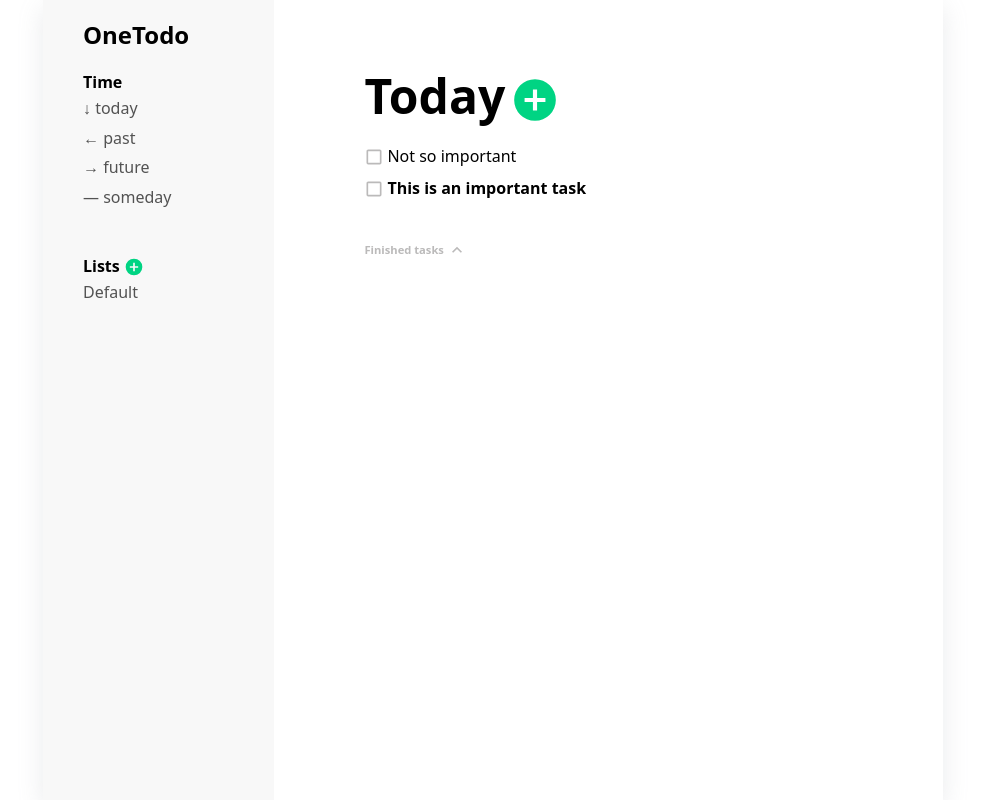
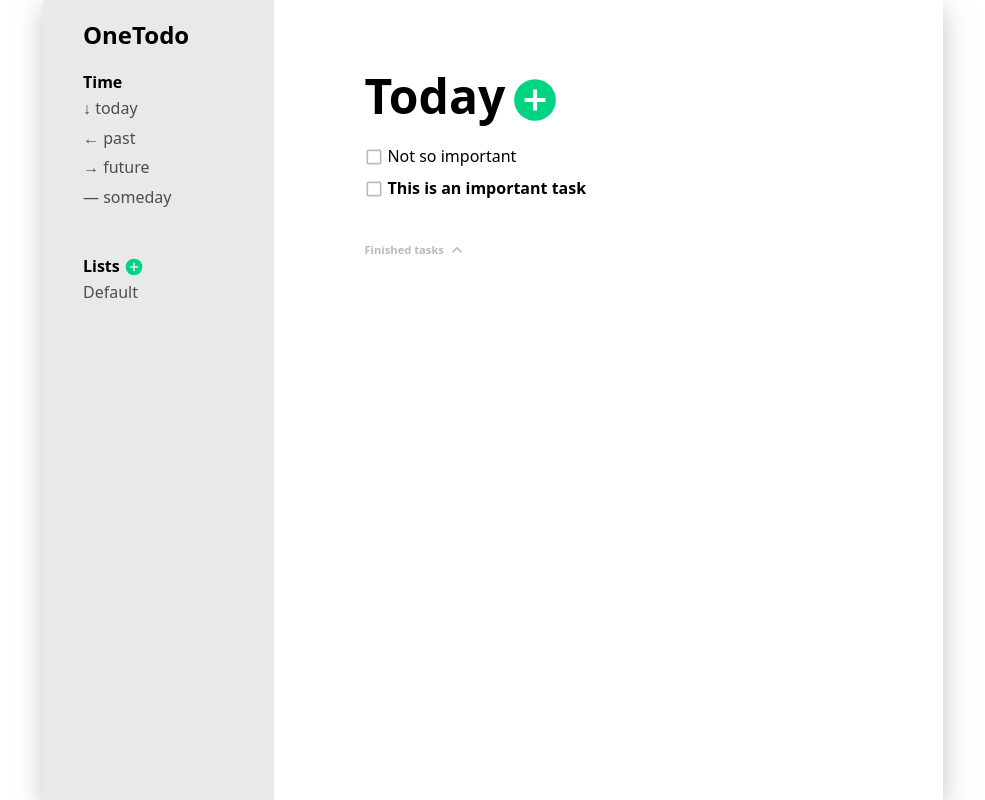
Before and after one commit to justausercoding/todo-app, a website built with webpack: page src/template.html in a window 1280 px wide. Shown: the whole page, without its empty margins (147-1132 px from the left). Built offline with nearby package versions, Linux system fonts and the light colour scheme.

Commit message:
change color of sidebar and shaddow behind app

```diff
--- a/src/css/style.css
+++ b/src/css/style.css
@@ -119,7 +119,7 @@ label {
 
 /* ---------- VARIABLES ---------- */
 :root {
-    --color-bg-sidebar: #F8F8F8;
+    --color-bg-sidebar: #e9e9e9;
     --color-text-finished: #bbbaba;
     --color-text: rgba(0, 0, 0, 0.669);
     --color-standard-green: #00D483;
@@ -143,7 +143,7 @@ body {
 
     max-width: 900px;
     margin: auto;
-    box-shadow: rgba(149, 157, 165, 0.2) 0px 8px 24px;
+    box-shadow: rgba(149 157 165 / 60%) 0px 8px 24px
 }
 
 
```
